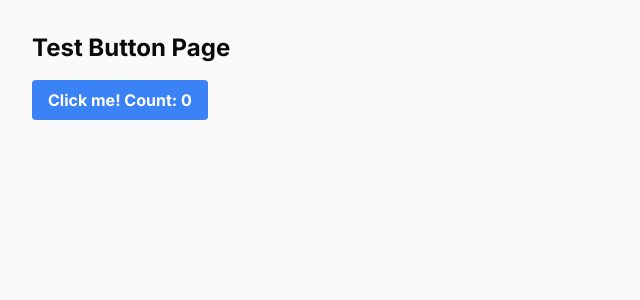
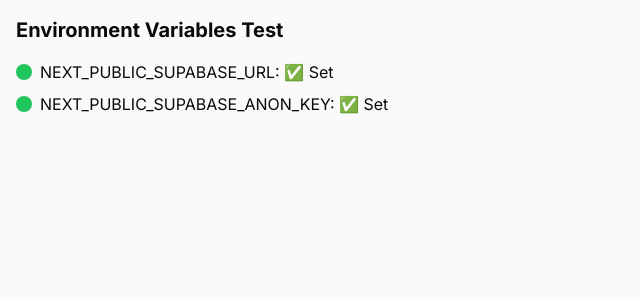
Before and after one commit to Dmastermindz/Affiliator, a Next.js app: page /test-button in a window 1280 px wide. Shown: the top 300 px of the page, without its empty margins (0-640 px from the left). Built offline with nearby package versions, Linux system fonts and the light colour scheme; no server answers.

Commit message:
fixing vercel issue

```diff
--- a/src/app/test-button/page.tsx
+++ b/src/app/test-button/page.tsx
@@ -1,22 +1,42 @@
 "use client";
 
-import { useState } from "react";
+import { useEffect, useState } from "react";
 
-export default function TestButtonPage() {
-  const [count, setCount] = useState(0);
+export default function TestButton() {
+  const [envStatus, setEnvStatus] = useState<{
+    supabaseUrl: boolean;
+    supabaseKey: boolean;
+  }>({
+    supabaseUrl: false,
+    supabaseKey: false,
+  });
+
+  useEffect(() => {
+    setEnvStatus({
+      supabaseUrl: !!process.env.NEXT_PUBLIC_SUPABASE_URL,
+      supabaseKey: !!process.env.NEXT_PUBLIC_SUPABASE_ANON_KEY,
+    });
+  }, []);
 
   return (
-    <div className="p-8">
-      <h1 className="mb-4 text-2xl font-bold">Test Button Page</h1>
-      <button
-        onClick={() => {
-          console.log("Button clicked!");
-          setCount(count + 1);
-        }}
-        className="rounded bg-blue-500 px-4 py-2 font-bold text-white hover:bg-blue-700"
-      >
-        Click me! Count: {count}
-      </button>
+    <div className="p-4">
+      <h1 className="text-xl font-bold mb-4">Environment Variables Test</h1>
+      <div className="space-y-2">
+        <div className="flex items-center gap-2">
+          <div
+            className={`w-4 h-4 rounded-full ${envStatus.supabaseUrl ? "bg-green-500" : "bg-red-500"}`}
+          />
+          <span>NEXT_PUBLIC_SUPABASE_URL: {envStatus.supabaseUrl ? "✅ Set" : "❌ Not Set"}</span>
+        </div>
+        <div className="flex items-center gap-2">
+          <div
+            className={`w-4 h-4 rounded-full ${envStatus.supabaseKey ? "bg-green-500" : "bg-red-500"}`}
+          />
+          <span>
+            NEXT_PUBLIC_SUPABASE_ANON_KEY: {envStatus.supabaseKey ? "✅ Set" : "❌ Not Set"}
+          </span>
+        </div>
+      </div>
     </div>
   );
 }
```
